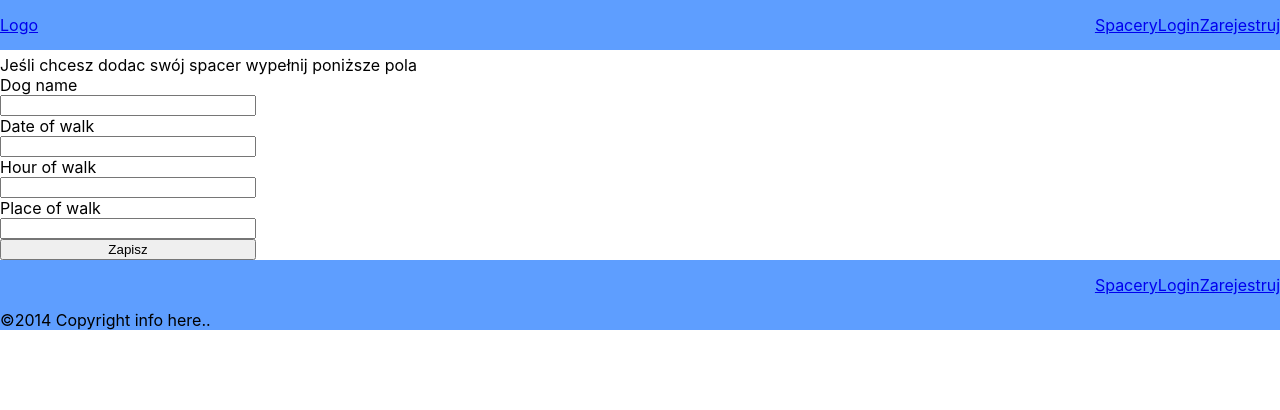
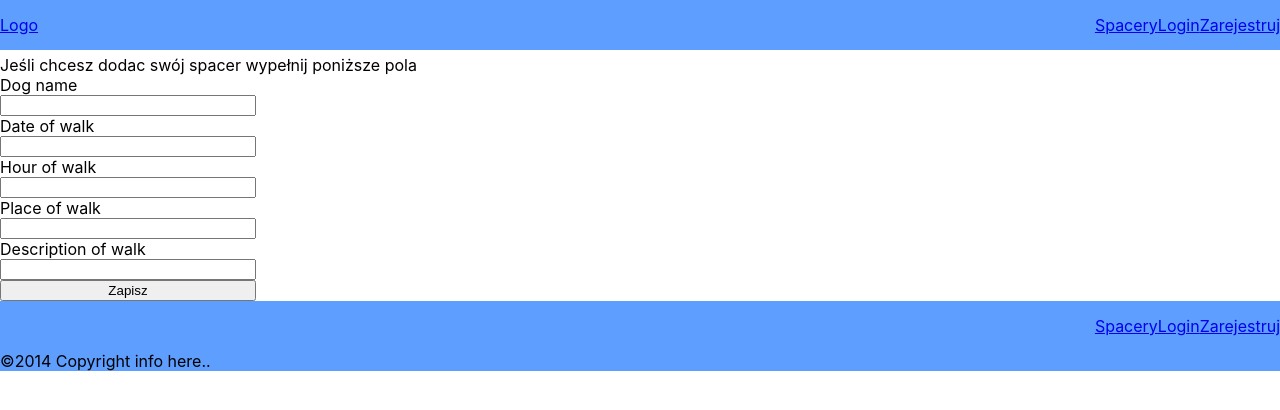
Before and after one commit to TomaszKorenberg/walk-dog, a React (Create React App) app: page /walks in a window 1280 px wide. Shown: the top 410 px of the page. Built offline with nearby package versions, Linux system fonts and the light colour scheme.

Commit message:
remove logs adds walk to db

```diff
--- a/api/db/models/UserModel.js
+++ b/api/db/models/UserModel.js
@@ -27,7 +27,6 @@ const getUser = (id) => {
 };
 
 const checkUserByEmail = (email) => {
-    console.log(email+" testowy");
     const sql = `
     SELECT password_salt FROM ${tableName} WHERE email = '${email}';
     `;
--- a/api/db/models/WalksModel.js
+++ b/api/db/models/WalksModel.js
@@ -1,13 +1,15 @@
 const connection = require("../connection.js");
 const tableName = "walks";
 
-const insertWalk = ({place, date, hour, dogName, description}) =>{
+const insertWalk = (walkData) =>{
     const sql = `
     INSERT INTO ${tableName}
     VALUES (
-        DEFAULT, 'miejsce', 'dd-mm-yyyy', 'hh:mm','imię psa', 'info'
+        DEFAULT, '${walkData.place}', '${walkData.date}', '${walkData.hour}','${walkData.dogName}', '${walkData.description}', 4
     )
     `;
+    console.log(sql)
+
   return connection.query(sql);
 }
 
--- a/api/routes/user.js
+++ b/api/routes/user.js
@@ -16,7 +16,7 @@ module.exports = (app) => {
                             res.status(401).send();
                             console.log(err)
                         } else {
-                            console.log(token)
+
                             res.send({token: token})
                         }
                     };
--- a/src/components/pages/WalksPage.jsx
+++ b/src/components/pages/WalksPage.jsx
@@ -1,26 +1,59 @@
 import "./WalksPage.scss";
-import React from "react";
+import React, {useState} from "react";
 import {BrowserRouter as Router, Link} from "react-router-dom";
+
+const WalksPage = () => {
+
+    const [place, setPlace] = useState(null);
+    const [date, setDate] = useState(null);
+    const [hour, setHour] = useState(null);
+    const [dogName, setDogName] = useState(null);
+    const [description, setDescription] = useState(null);
+
+    const onPlaceChange = ({target: {value}}) => setPlace(value);
+    const onDateChange = ({target: {value}}) => setDate(value);
+    const onHourChange = ({target: {value}}) => setHour(value);
+    const onDogNameChange = ({target: {value}}) => setDogName(value);
+    const onDescriptionChange = ({target: {value}}) => setDescription(value);
 
 
 
-const WalksPage = () => (
-    <div className = {"container"}>
+
+    const onSubmit = (e) => {
+    e.preventDefault();
+
+    fetch(
+        'http://localhost:3001/walks',
+        {
+            method: 'POST',
+            headers: {'Content-Type': 'application/json'},
+            body: JSON.stringify({place, date, hour, dogName, description})
+            //todo dodac user id do zapytania db oraz do
+        }
+    ).then((response) => response.json()).then((walks) => {
+        window.location.href = "/walks";
+    });
+};
+
+
+    return  (<div className = {"container"}>
         <p>Jeśli chcesz dodac swój spacer wypełnij poniższe pola</p>
         <fieldset>
                 <form>
                     <label htmlFor="dog_name_field">Dog name</label>
-                    <input type="text" id="dog_name" name="dog_name"/>
+                    <input type="text" id="dog_name" name="dog_name" type="text" onChange={onDogNameChange}/>
                     <label htmlFor="date_field">Date of walk</label>
-                    <input type="text" name="date"/>
+                    <input type="text" name="date" type="text" onChange={onDateChange}/>
                     <label htmlFor="hour_field">Hour of walk</label>
-                    <input type="text" name="hour"/>
+                    <input type="text" name="hour" type="text" onChange={onHourChange}/>
                     <label htmlFor="place_field">Place of walk</label>
-                    <input type="text" name="place"/>
-                    <button>Zapisz</button>
+                    <input type="text" name="place" type="text" onChange={onPlaceChange}/>
+                    <label htmlFor="Description">Description of walk</label>
+                    <input type="text" name="description" type="text" onChange={onDescriptionChange}/>
+                    <button onClick={onSubmit}>Zapisz</button>
                 </form>
         </fieldset>
-    </div>
-);
+    </div>)
+};
 
 export default WalksPage;
```
Also changed, not shown: api/routes/walks.js (+17 -4 lines), 1 other file (tests, documents, lock files or other folders).
